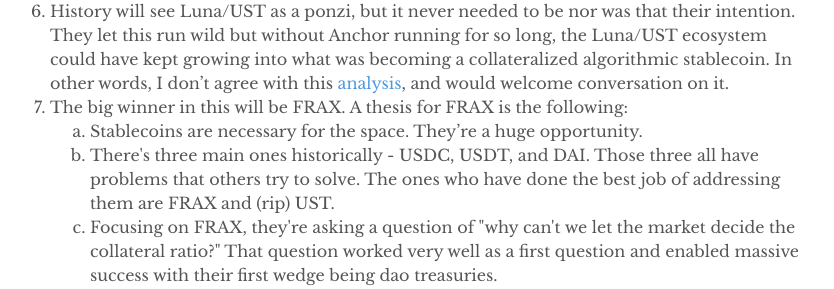
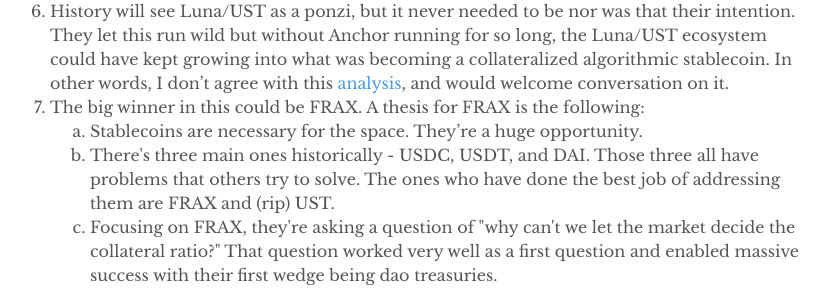
Before and after one commit to lightforestco/website, a Jekyll site: the page built from _posts/2022-05-13-black-rock-sinks-anchored-moon.markdown, in a window 1280 px wide and 900 px high, scrolled down 1978 px. Shown: the part 163-452 px from the top of the window, without its empty margins (230-1064 px from the left). Built offline with Jekyll 4.4.1, drawn with Linux system fonts in a browser that asks for light colours.

Commit message:
adjustment.

```diff
--- a/_posts/2022-05-13-black-rock-sinks-anchored-moon.markdown
+++ b/_posts/2022-05-13-black-rock-sinks-anchored-moon.markdown
@@ -55,7 +55,7 @@ Rather than add yet another report, we just add a few choice thoughts on what’
     <li>A sudden bubble pop from a recursive borrowing spree is commonly seen as a Ponzi.</li>
     </ol>
 6. History will see Luna/UST as a ponzi, but it never needed to be nor was that their intention. They let this run wild but without Anchor running for so long, the Luna/UST ecosystem could have kept growing into what was becoming a collateralized algorithmic stablecoin. In other words, I don’t agree with this [analysis](https://twitter.com/gametheorizing/status/1526376821260009472), and would welcome conversation on it.
-7. The big winner in this will be FRAX. A thesis for FRAX is the following:
+7. The big winner in this could be FRAX. A thesis for FRAX is the following:
     <ol type="a">
     <li>Stablecoins are necessary for the space. They’re a huge opportunity.</li>
     <li>There's three main ones historically - USDC, USDT, and DAI. Those three all have problems that others try to solve. The ones who have done the best job of addressing them are FRAX and (rip) UST.</li>
```
